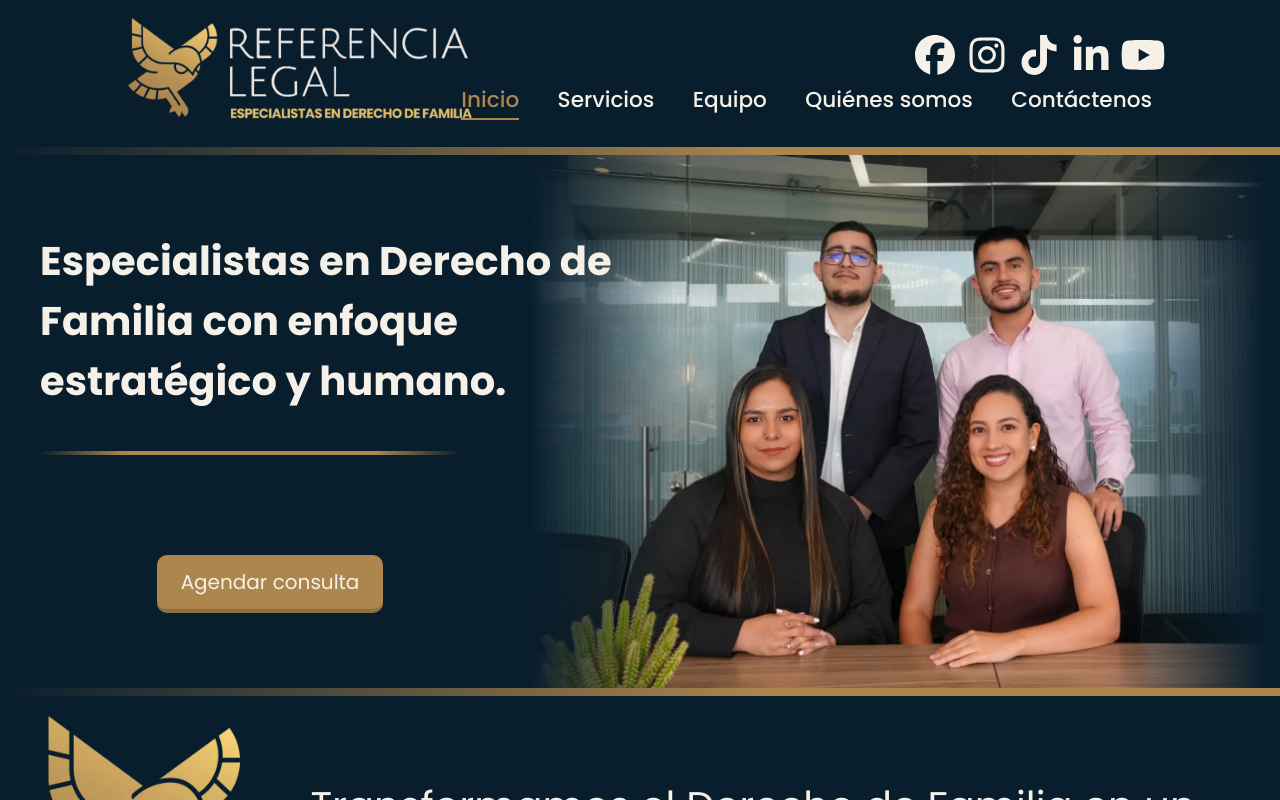
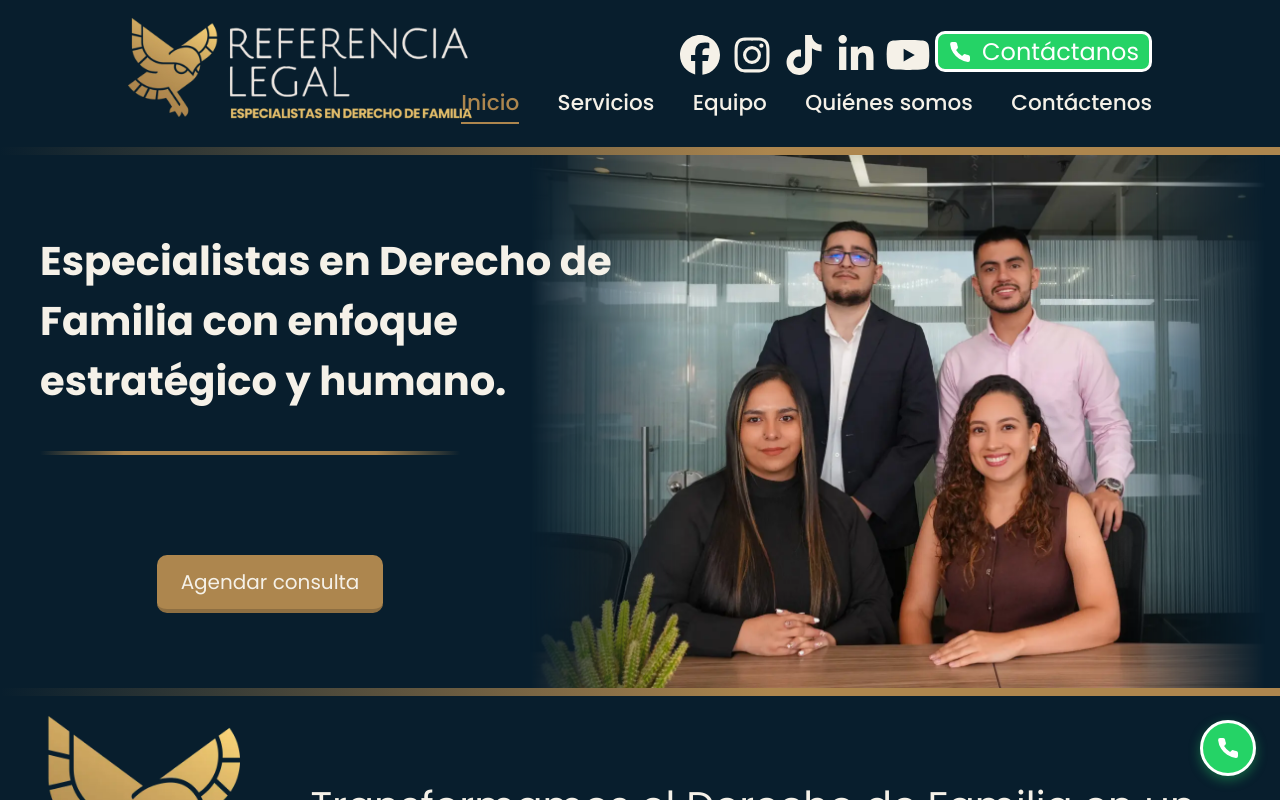
Before and after one commit to danieluruena/referencia-legal, a React (Vite) app: page / in a window 1280 px wide. Shown: the top 800 px of the page. Built offline with nearby package versions, Linux system fonts and the light colour scheme.

Commit message:
whatsapp button

```diff
--- a/src/App.tsx
+++ b/src/App.tsx
@@ -3,6 +3,7 @@ import { lazy, Suspense } from 'react'
 import { Routes, Route } from 'react-router-dom'
 import { Header } from './components/header/header'
 import { Footer } from './components/footer/footer.tsx'
+import { WhatsAppButton } from './components/whatsappButton/whatsappButton.tsx'
 
 const Home = lazy(() => import('./components/home/home.tsx').then(module => ({ default: module.Home })))
 const Team = lazy(() => import('./components/team/team.tsx').then(module => ({ default: module.Team })))
@@ -24,6 +25,7 @@ function App() {
         </Suspense>
       </div>
       <Footer />
+      <WhatsAppButton showClassic={false} />
     </>
   )
 }
--- a/src/components/header/header.tsx
+++ b/src/components/header/header.tsx
@@ -4,6 +4,7 @@ import logoImage from '../../assets/logo_referencia_legal.png'
 import './header.css'
 import '../../common.css'
 import { SocialLinks } from '../socialLinks/socialLinks'
+import { WhatsAppButton } from '../whatsappButton/whatsappButton'
 
 const navItems = [
     { label: 'Inicio', to: '/' },
@@ -34,6 +35,7 @@ export const Header = () => {
                 <div className="header-navigation">
                     <div className="header-contact-row">
                       <SocialLinks />
+                      <WhatsAppButton showClassic={true} />
                     </div>
 
                     <nav className="navbar">
--- a/src/components/home/hero/hero.css
+++ b/src/components/home/hero/hero.css
@@ -56,4 +56,5 @@
   font-size: 1.25rem;
   width: fit-content;
   justify-self: center;
+  text-decoration: none;
 }
--- a/src/components/home/hero/hero.tsx
+++ b/src/components/home/hero/hero.tsx
@@ -1,6 +1,7 @@
 import './hero.css'
 import '../../../common.css'
 import teamImage from '../../../assets/home/001.webp'
+import { whatsappUrl } from '../../../utils/constants'
 
 export const Hero = () => {
   return (
@@ -8,7 +9,7 @@ export const Hero = () => {
       <div className="hero-description">
         <h1 className="hero-title">Especialistas en Derecho de Familia con enfoque estratégico y humano.</h1>
         <hr />
-          <button className="main-button hero-button">Agendar consulta</button>
+        <a href={whatsappUrl} className="main-button hero-button">Agendar consulta</a>
       </div>
       <div className="hero-image-container">
         <img src={teamImage} alt="" />
--- a/src/components/home/services/services.css
+++ b/src/components/home/services/services.css
@@ -25,7 +25,7 @@
   margin-top: 40px;
   display: grid;
   grid-template-columns: 1fr 1fr 1fr 1fr;
-  gap: 100px
+  gap: 100px;
 }
 
 .service-item {
@@ -41,7 +41,7 @@
 
 .service-item-title {
   font-size: 1.75rem;
-  color: var(--color-secondary)
+  color: var(--color-secondary);
 }
 
 .service-item-description {
@@ -60,7 +60,7 @@
 }
 
 .service-item-link:hover {
-  color: var(--color-secondary)
+  color: var(--color-secondary);
 }
 
 .services-button {
@@ -68,4 +68,5 @@
   margin-top: 40px;
   margin-right: 40px;
   font-size: 1.25rem;
+  text-decoration: none;
 }
--- a/src/components/home/services/services.tsx
+++ b/src/components/home/services/services.tsx
@@ -11,6 +11,7 @@ import unionIcon from '../../../assets/services/union.webp'
 import adopcionIcon from '../../../assets/services/adopciones.webp'
 import { faAngleRight } from '@fortawesome/free-solid-svg-icons'
 import { FontAwesomeIcon } from '@fortawesome/react-fontawesome'
+import { whatsappUrl } from '../../../utils/constants'
 
 interface Service {
   title: string
@@ -76,14 +77,14 @@ export const Services = () => {
             <img src={serviceData.icon} alt="" className="service-item-icon" />
             <h4 className="service-item-title">{serviceData.title}</h4>
             <p className="service-item-description">{serviceData.description}</p>
-            <a href="" className="service-item-link">
+            <a href={whatsappUrl} className="service-item-link">
               <FontAwesomeIcon icon={faAngleRight} className="carousel-icon"/>
               Más información
             </a>
           </div>
         ))}
       </div>
-      <button className="main-button services-button">Agendar consulta</button>
+      <a href={whatsappUrl} className="main-button services-button">Agendar consulta</a>
     </div>
   )
 }
--- /dev/null
+++ b/src/components/whatsappButton/whatsappButton.css
@@ -0,0 +1,63 @@
+.whatsapp-button {
+  position: fixed;
+  bottom: 24px;
+  right: 24px;
+  width: 56px;
+  height: 56px;
+  border-radius: 50%;
+  background-color: #25d366;
+  display: flex;
+  align-items: center;
+  justify-content: center;
+  color: white;
+  text-decoration: none;
+  font-size: 24px;
+  box-shadow: 0 4px 12px rgba(37, 211, 102, 0.4);
+  transition: all 0.3s ease;
+  z-index: 999;
+  border: 3px solid white;
+}
+
+.whatsapp-button:hover {
+  background-color: #20ba5a;
+  box-shadow: 0 6px 16px rgba(37, 211, 102, 0.6);
+  transform: scale(1.1);
+}
+
+.whatsapp-button:active {
+  transform: scale(0.95);
+}
+
+@media (max-width: 768px) {
+  .whatsapp-button {
+    bottom: 16px;
+    right: 16px;
+    width: 50px;
+    height: 50px;
+  }
+
+  .whatsapp-button svg {
+    width: 22px;
+    height: 22px;
+  }
+}
+
+.whatsapp-classic-button {
+  background-color: #25d366;
+  border-radius: 10px;
+  padding: 0 10px;
+  border: 3px solid white;
+  font-size: 1.5rem;
+  color: white;
+  text-decoration: none;
+  display: flex;
+  align-items: center;
+  gap: 10px;
+  transition: all 0.3s ease;
+}
+
+.whatsapp-classic-button:hover {
+  background-color: #20ba5a;
+  box-shadow: 0 6px 16px rgba(37, 211, 102, 0.6);
+  transform: scale(1.1);
+}
--- /dev/null
+++ b/src/components/whatsappButton/whatsappButton.tsx
@@ -0,0 +1,43 @@
+import { whatsappUrl } from '../../utils/constants'
+import './whatsappButton.css'
+
+interface WhatsAppButtonProps {
+  showClassic: boolean
+}
+
+export const WhatsAppButton = ({ showClassic = false }: WhatsAppButtonProps) => {
+  return (
+    <>
+      {showClassic ? (
+        <a href={whatsappUrl} target="_blank" className="whatsapp-classic-button">
+          <svg
+            width="24"
+            height="24"
+            viewBox="0 0 24 24"
+            fill="white"
+          >
+            <path d="M22 16.92v3a2 2 0 0 1-2.18 2 19.79 19.79 0 0 1-8.63-3.07 19.5 19.5 0 0 1-6-6 19.79 19.79 0 0 1-3.07-8.67A2 2 0 0 1 4.11 2h3a2 2 0 0 1 2 1.72 12.84 12.84 0 0 0 .7 2.81 2 2 0 0 1-.45 2.11L8.09 9.91a16 16 0 0 0 6 6l1.27-1.27a2 2 0 0 1 2.11-.45 12.84 12.84 0 0 0 2.81.7A2 2 0 0 1 22 16.92z" />
+          </svg>
+          Contáctanos
+        </a>
+      ) : (
+        <a
+          href={whatsappUrl}
+          target="_blank"
+          rel="noopener noreferrer"
+          className="whatsapp-button"
+          aria-label="Contactar por WhatsApp"
+        >
+          <svg
+            width="24"
+            height="24"
+            viewBox="0 0 24 24"
+            fill="white"
+          >
+            <path d="M22 16.92v3a2 2 0 0 1-2.18 2 19.79 19.79 0 0 1-8.63-3.07 19.5 19.5 0 0 1-6-6 19.79 19.79 0 0 1-3.07-8.67A2 2 0 0 1 4.11 2h3a2 2 0 0 1 2 1.72 12.84 12.84 0 0 0 .7 2.81 2 2 0 0 1-.45 2.11L8.09 9.91a16 16 0 0 0 6 6l1.27-1.27a2 2 0 0 1 2.11-.45 12.84 12.84 0 0 0 2.81.7A2 2 0 0 1 22 16.92z" />
+          </svg>
+        </a>
+      )}
+    </>
+  )
+}
--- /dev/null
+++ b/src/utils/constants.ts
@@ -0,0 +1,3 @@
+const phoneNumber = '573009439955'
+const message = 'Hola, tengo una pregunta...'
+export const whatsappUrl = `https://wa.me/${phoneNumber}?text=${encodeURIComponent(message)}`
```
Lines whose indentation alone changed are shown as unchanged.
